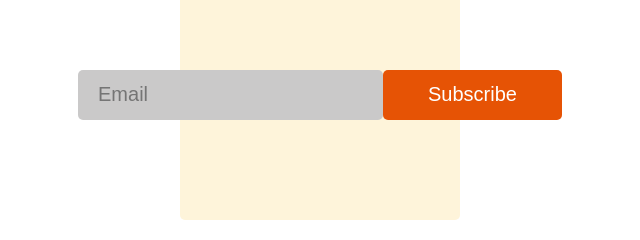
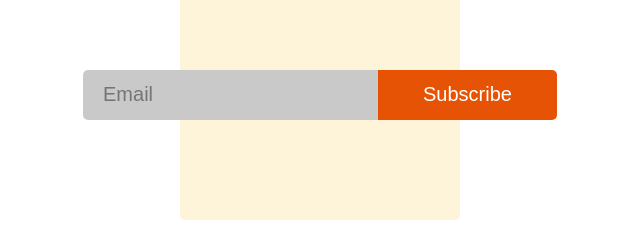
Before and after one commit to Sagorforu/practice-day, a plain HTML site: page index.html in a window 1280 px wide. Shown: the part 5465-5705 px from the top of the page, 320-960 px from the left. Drawn offline with Linux system fonts and the light colour scheme.

Commit message:
radius resolve

```diff
--- a/styles/practice-day.css
+++ b/styles/practice-day.css
@@ -251,7 +251,6 @@ hr {
     display: flex;
     justify-content: center;
    border-radius: 50px;
-
 }
 .email-button{
     background-color: rgb(202, 201, 201);
@@ -259,7 +258,7 @@ hr {
     outline: none;
     padding: 5px 20px;
     font-size: 20px;
-    border-radius: 5px;
+    border-radius: 5px 0 0px 5px
 }
 .subs-button{
     color: white;
@@ -269,7 +268,8 @@ hr {
     padding: 5px 45px;
     border: none;
     outline: none;
-    border-radius: 5px;
+    margin-left: -10px;
+    border-radius: 0 5px 5px 0;
 }
 /* footer section */
 .footer-container{
```
